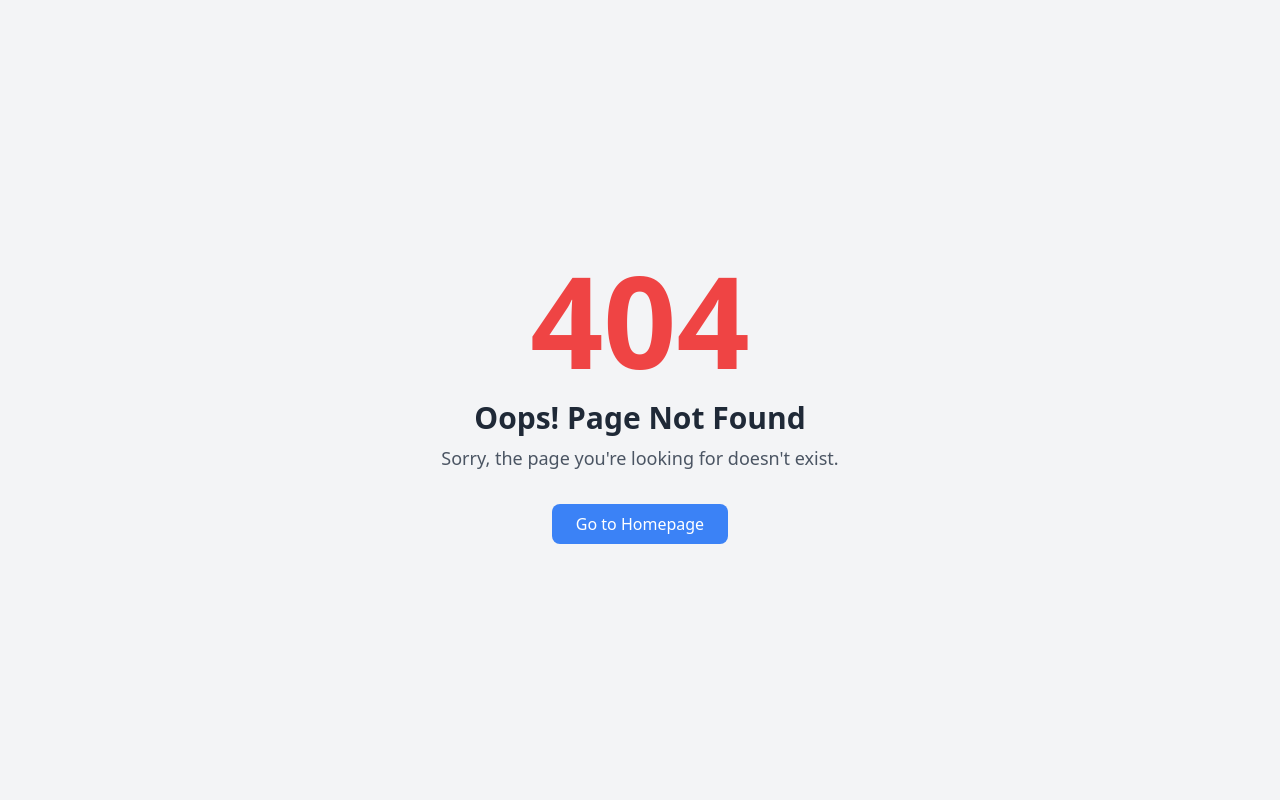
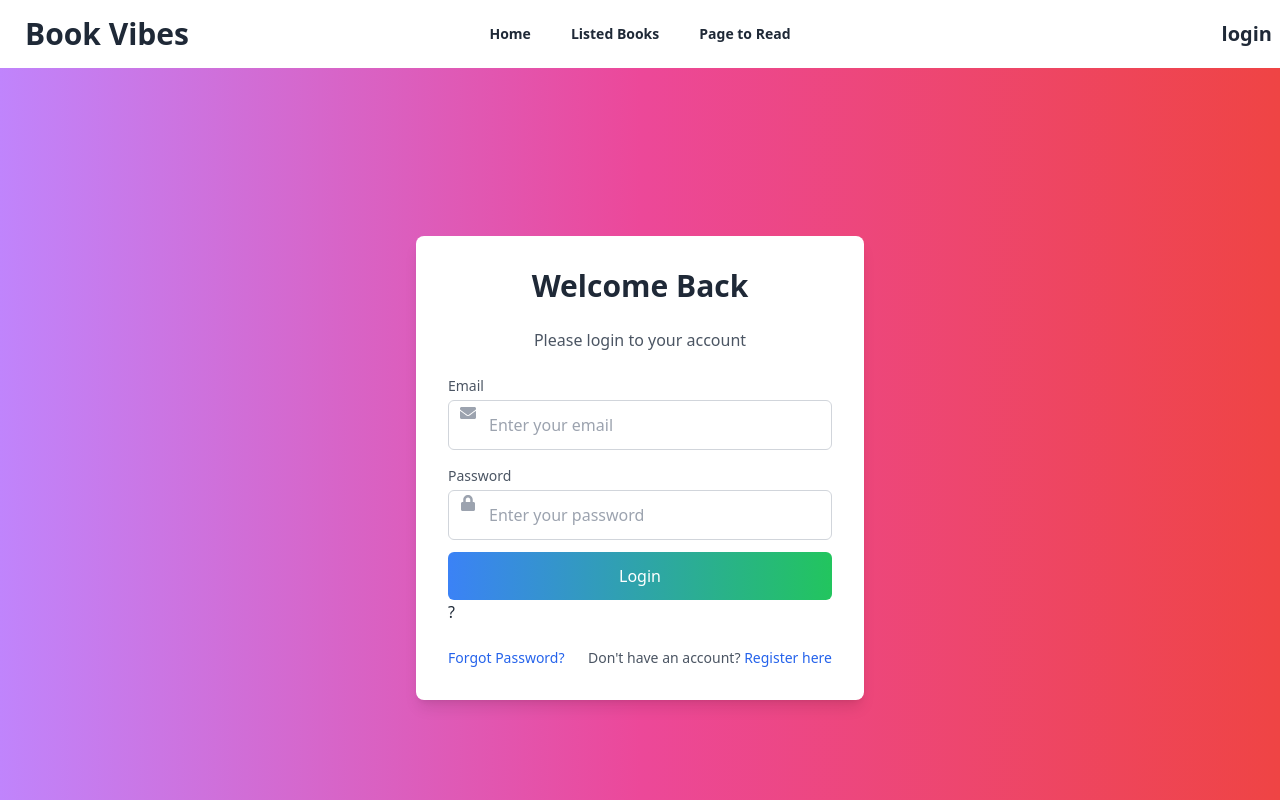
Before and after one commit to himel1625/Book-vibes, a React (Vite) app: page /Login in a window 1280 px wide. Before the commit this address had no page. Shown: the top 800 px of the page. Built offline with nearby package versions, Linux system fonts and the light colour scheme; a web font is replaced by a local one.

Commit message:
implement all file

```diff
--- /dev/null
+++ b/src/Components/Login/Login.jsx
@@ -0,0 +1,75 @@
+import { FaEnvelope, FaLock } from 'react-icons/fa';
+import { NavLink } from 'react-router-dom';
+
+const Login = () => {
+  return (
+    <div className="flex items-center justify-center min-h-screen bg-gradient-to-r from-purple-400 via-pink-500 to-red-500">
+      <div className="w-full max-w-md p-8 space-y-6 bg-white rounded-lg shadow-lg">
+        <h2 className="text-3xl font-bold text-center text-gray-800">
+          Welcome Back
+        </h2>
+        <p className="text-center text-gray-600">
+          Please login to your account
+        </p>
+        <form className="space-y-4">
+          <div className="relative">
+            <label htmlFor="email" className="block mb-1 text-sm text-gray-600">
+              Email
+            </label>
+            <FaEnvelope className="absolute left-3 top-1/2 transform -translate-y-1/2 text-gray-400" />
+            <input
+              type="email"
+              id="email"
+              required
+              className="w-full pl-10 p-3 border border-gray-300 rounded-md focus:outline-none focus:ring-2 focus:ring-blue-500 transition duration-300 ease-in-out hover:border-blue-400"
+              placeholder="Enter your email"
+            />
+          </div>
+          <div className="relative">
+            <label
+              htmlFor="password"
+              className="block mb-1 text-sm text-gray-600"
+            >
+              Password
+            </label>
+            <FaLock className="absolute left-3 top-1/2 transform -translate-y-1/2 text-gray-400" />
+            <input
+              type="password"
+              id="password"
+              required
+              className="w-full pl-10 p-3 border border-gray-300 rounded-md focus:outline-none focus:ring-2 focus:ring-blue-500 transition duration-300 ease-in-out hover:border-blue-400"
+              placeholder="Enter your password"
+            />
+          </div>
+          <NavLink to="/">
+            <button
+              type="submit"
+              className="w-full py-3 text-white bg-gradient-to-r from-blue-500 to-green-500 rounded-md hover:from-blue-600 hover:to-green-600 transition duration-300 ease-in-out focus:outline-none focus:ring-2 focus:ring-blue-500 mt-3"
+            >
+              Login
+            </button>
+          </NavLink>
+          ?
+        </form>
+        <div className="flex justify-between items-center">
+          <p className="text-sm text-gray-600">
+            <a
+              href="/forgot-password"
+              className="text-blue-600 hover:underline"
+            >
+              Forgot Password?
+            </a>
+          </p>
+          <p className="text-sm text-gray-600">
+            Don't have an account?{' '}
+            <a href="/register" className="text-blue-600 hover:underline">
+              Register here
+            </a>
+          </p>
+        </div>
+      </div>
+    </div>
+  );
+};
+
+export default Login;
--- a/src/Components/NavBar/NavBar.jsx
+++ b/src/Components/NavBar/NavBar.jsx
@@ -43,13 +43,13 @@ const NavBar = () => {
             {links}
           </ul>
         </div>
-        <a className="btn btn-ghost text-xl">Book Vibes</a>
+        <a className="btn btn-ghost text-3xl font-extrabold">Book Vibes</a>
       </div>
       <div className="navbar-center hidden lg:flex">
         <ul className="menu menu-horizontal px-1">{links}</ul>
       </div>
-      <div className="navbar-end">
-        <a className="btn  bg-sky-500 font-bold">Login</a>
+      <div className="navbar-end font-bold text-xl ">
+      <NavLink to="/Login">login</NavLink>
       </div>
     </div>
   );
--- a/src/main.jsx
+++ b/src/main.jsx
@@ -5,6 +5,7 @@ import BookDetail from './Components/BookDetails/BookDetail';
 import ErrorPage from './Components/ErrorPages/ErrorPage';
 import Home from './Components/Home/Home';
 import ListedBook from './Components/ListedBooks/ListedBook';
+import Login from './Components/Login/Login';
 import PageToRead from './Components/PageToRead/PageToRead';
 import Root from './Components/Root/Root';
 import './index.css';
@@ -22,6 +23,10 @@ const router = createBrowserRouter([
       {
         path: '/PageToRead',
         element: <PageToRead />,
+      },
+      {
+        path: '/Login',
+        element: <Login />,
       },
       {
         path: '/listedBooks',
```
Also changed, not shown: 1 other file (tests, documents, lock files or other folders).
